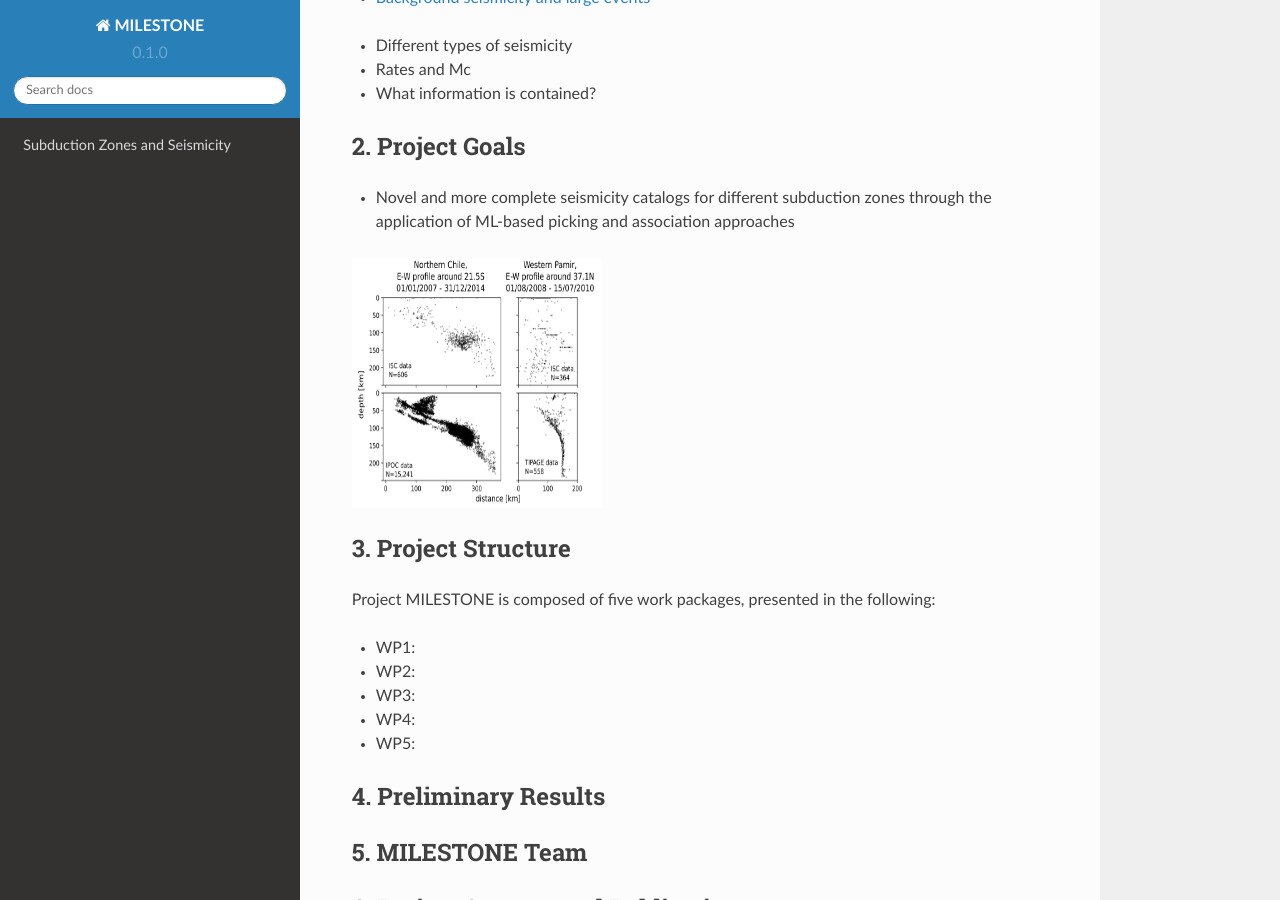
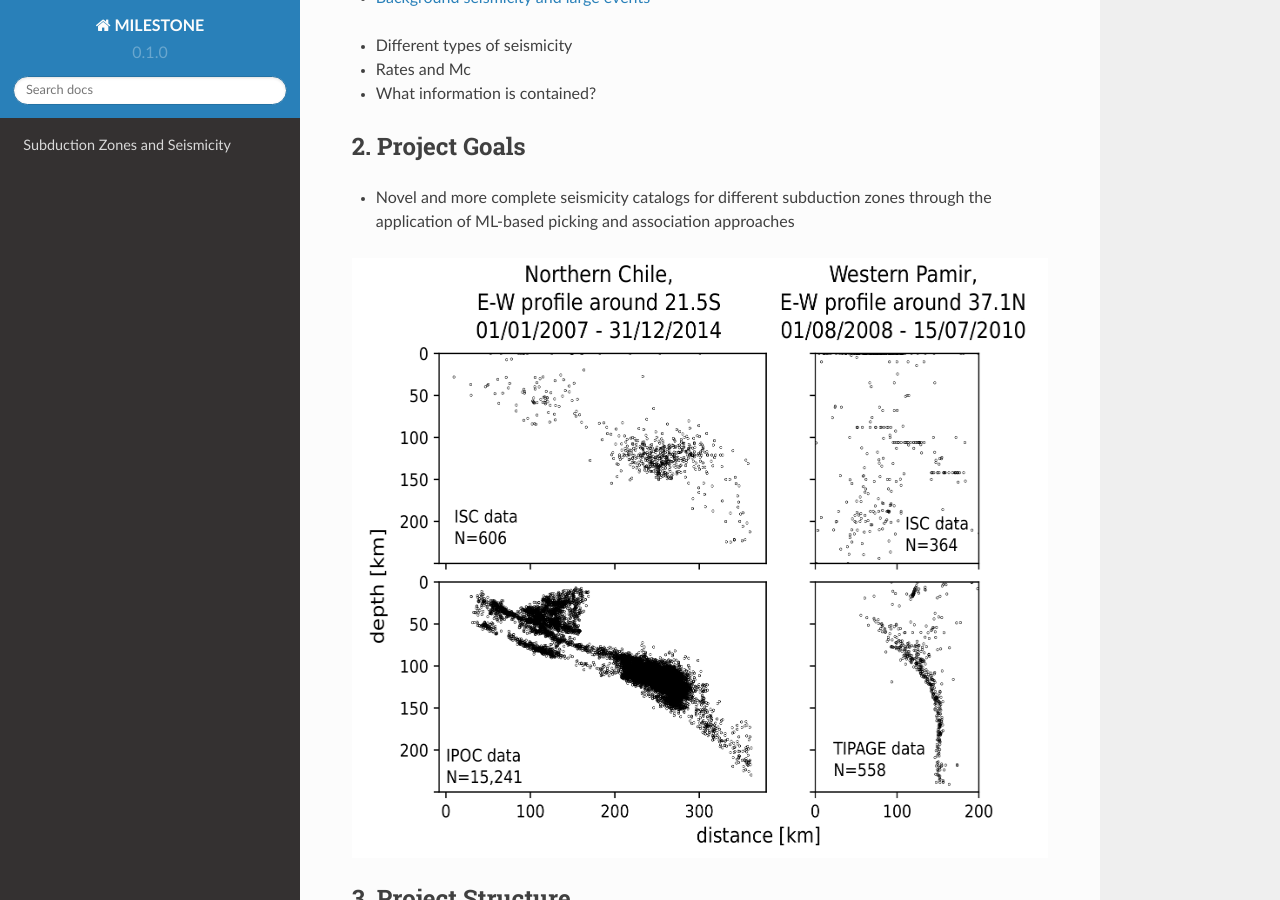
Before and after one commit to chrsippl/MILESTONE_web, a Sphinx documentation site: the page built from docs/source/index.rst, in a window 1280 px wide and 900 px high, scrolled down 422 px. Built offline with Sphinx 7.4.7 and the Read the Docs theme 2.0.0, drawn with Linux system fonts in a browser that asks for light colours; pages that are not in the unit, such as notebooks, are missing from menus.

Commit message:
Update index.rst

```diff
--- a/docs/source/index.rst
+++ b/docs/source/index.rst
@@ -21,9 +21,9 @@ MILESTONE (MIcroseismicity iLuminatEs SubducTion zONE processes) is an ERC Start
 - Novel and more complete seismicity catalogs for different subduction zones through the application of ML-based picking and association approaches
 
 .. image:: ../ISC_vs_chain.jpg
-   :height: 250
-   :width: 250
-   :alt: Test
+   :height: 600
+   :width: 800
+
 
 
 
```
